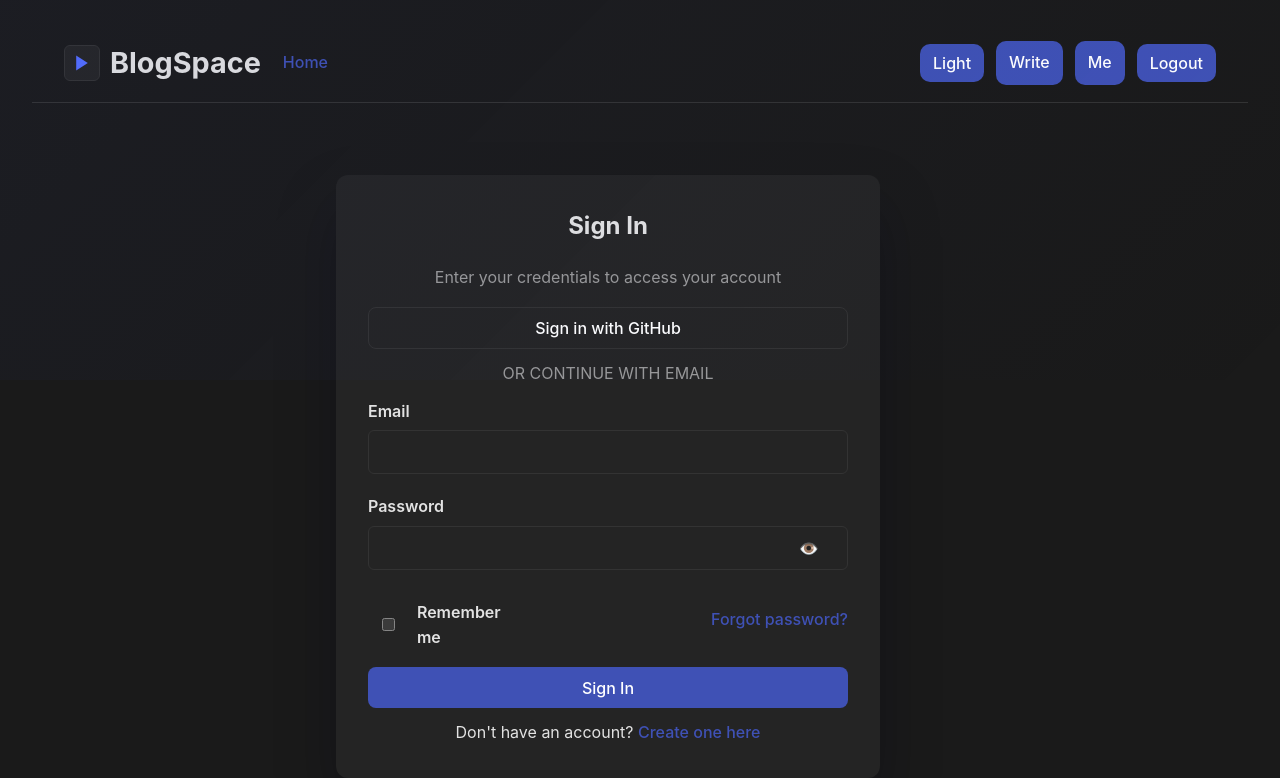
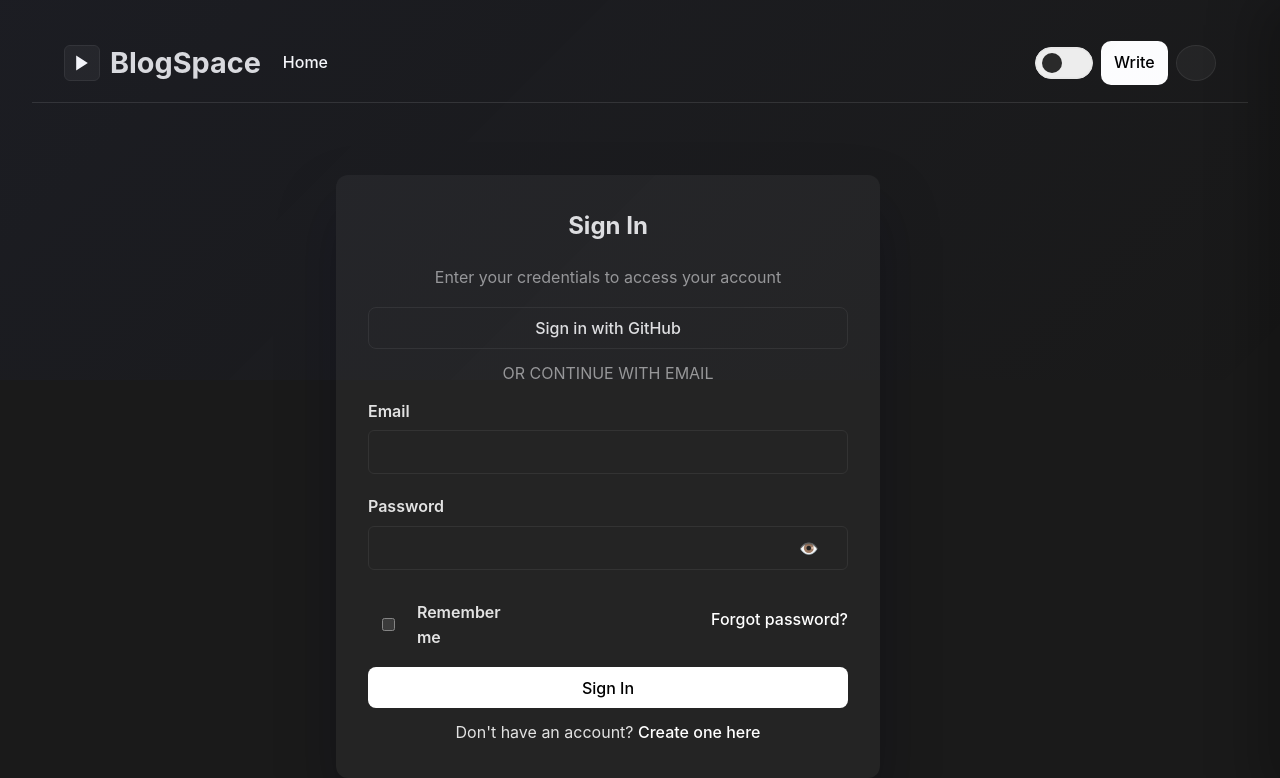
Before and after one commit to Chirayu1411Mitra/DevBlog, a React (Vite) app in the folder client/: page /login in a window 1280 px wide. Shown: the top 778 px of the page. Built offline with nearby package versions, Linux system fonts and the light colour scheme; no server answers; sample sign-in values are in the browser's storage.

Commit message:
CHANGES IN FRONTEND

```diff
--- a/client/src/components/NavBar.jsx
+++ b/client/src/components/NavBar.jsx
@@ -1,4 +1,4 @@
-import React, { useEffect, useState } from 'react';
+import React, { useEffect, useRef, useState } from 'react';
 import { Link, useNavigate } from 'react-router-dom';
 
 const Navbar = () => {
@@ -22,23 +22,72 @@ const Navbar = () => {
 
   const toggleTheme = () => setTheme((t) => (t === 'dark' ? 'light' : 'dark'));
 
+  // User menu (right mini sidebar)
+  const [menuOpen, setMenuOpen] = useState(false);
+  const panelRef = useRef(null);
+  const overlayRef = useRef(null);
+
+  useEffect(() => {
+    const onKeyDown = (e) => {
+      if (e.key === 'Escape') setMenuOpen(false);
+    };
+    document.addEventListener('keydown', onKeyDown);
+    return () => document.removeEventListener('keydown', onKeyDown);
+  }, []);
+
+  const closeMenu = () => setMenuOpen(false);
+  const openMenu = () => setMenuOpen(true);
+
+  const goTo = (path) => {
+    navigate(path);
+    closeMenu();
+  };
+
   return (
     <nav className="site-shell" style={{ display: 'flex', justifyContent: 'space-between', alignItems: 'center', marginBottom: '1.5rem' }}>
       <div className="brand">
         <Link to="/" style={{ textDecoration: 'none', color: 'inherit', display: 'flex', alignItems: 'center' }}>
-          <span className="logo"><svg viewBox="0 0 24 24" fill="none" xmlns="http://www.w3.org/2000/svg"><path d="M5 3L19 12L5 21V3Z" fill="#536dfe"/></svg></span>
+          <span className="logo"><svg viewBox="0 0 24 24" fill="none" xmlns="http://www.w3.org/2000/svg"><path d="M5 3L19 12L5 21V3Z" fill="var(--accent)"/></svg></span>
           <h1 style={{ margin: 0, marginLeft: 10 }}>BlogSpace</h1>
         </Link>
         <Link to="/" style={{ marginLeft: 12 }}>Home</Link>
       </div>
 
-      <div className="nav-ctas">
-        <button onClick={toggleTheme} className="btn" title="Toggle theme">{theme === 'dark' ? 'Light' : 'Dark'}</button>
+      <div className="nav-ctas" style={{ display: 'flex', alignItems: 'center', gap: 8 }}>
+        <label className="theme-toggle" title="Theme" aria-label="Theme toggle">
+          <input
+            type="checkbox"
+            checked={theme === 'light'}
+            onChange={(e) => setTheme(e.target.checked ? 'light' : 'dark')}
+            aria-checked={theme === 'light'}
+          />
+          <span className="track">
+            <span className="thumb" />
+          </span>
+        </label>
         {token ? (
           <>
             <Link to="/create" className="btn">Write</Link>
-            <Link to="/user" className="btn">{username || 'Me'}</Link>
-            <button onClick={handleLogout} className="btn">Logout</button>
+            <button
+              aria-label="Open account menu"
+              className="icon-btn"
+              onClick={openMenu}
+              style={{
+                width: 36,
+                height: 36,
+                borderRadius: '50%',
+                display: 'inline-flex',
+                alignItems: 'center',
+                justifyContent: 'center',
+                border: '1px solid var(--border, #333)',
+                background: 'var(--surface, #1e1e1e)',
+                cursor: 'pointer'
+              }}
+            >
+              <svg width="20" height="20" viewBox="0 0 24 24" fill="none" xmlns="http://www.w3.org/2000/svg">
+                <path d="M12 12c2.761 0 5-2.239 5-5s-2.239-5-5-5-5 2.239-5 5 2.239 5 5 5zm0 2c-4.418 0-8 2.239-8 5v1h16v-1c0-2.761-3.582-5-8-5z" fill="currentColor"/>
+              </svg>
+            </button>
           </>
         ) : (
           <>
@@ -47,6 +96,42 @@ const Navbar = () => {
           </>
         )}
       </div>
+
+      {token && (
+        <>
+          <div
+            ref={overlayRef}
+            className={`sidepanel-overlay ${menuOpen ? 'show' : ''}`}
+            onClick={closeMenu}
+            aria-hidden={!menuOpen}
+          />
+
+          <aside
+            ref={panelRef}
+            className={`sidepanel ${menuOpen ? 'open' : ''}`}
+            role="dialog"
+            aria-modal="true"
+            aria-label="Account menu"
+          >
+            <div className="sidepanel-header">
+              <div style={{ fontWeight: 700 }}>Account</div>
+              <button className="icon-btn" onClick={closeMenu} aria-label="Close menu">×</button>
+            </div>
+            <div className="sidepanel-content">
+              <button className="sidepanel-item" onClick={() => goTo('/user')}>
+                <span>Profile</span>
+              </button>
+              <button className="sidepanel-item" onClick={() => goTo('/my-drafts')}>
+                <span>Drafts</span>
+              </button>
+              <hr className="sidepanel-sep" />
+              <button className="sidepanel-item danger" onClick={() => { closeMenu(); handleLogout(); }}>
+                <span>Logout</span>
+              </button>
+            </div>
+          </aside>
+        </>
+      )}
     </nav>
   );
 };
--- a/client/src/components/Toast.css
+++ b/client/src/components/Toast.css
@@ -11,7 +11,7 @@
   transform-origin: right bottom;
   animation: toast-in 300ms ease;
 }
-.toast-info { border-left: 4px solid #3b82f6; }
+.toast-info { border-left: 4px solid var(--accent); }
 .toast-success { border-left: 4px solid #10b981; }
 .toast-error { border-left: 4px solid #ef4444; }
 
--- a/client/src/index.css
+++ b/client/src/index.css
@@ -9,8 +9,8 @@
   --surface: #242424;
   --muted: #999;
   --text: rgba(255,255,255,0.87);
-  --accent: #3f51b5;
-  --accent-fg: #ffffff;
+  --accent: #ffffff;
+  --accent-fg: #000000;
   --border: #333;
 
   font-family: var(--font-family);
@@ -32,7 +32,7 @@
   --surface: #ffffff;
   --muted: #666;
   --text: #0f1724;
-  --accent: #3f51b5;
+  --accent: #000000;
   --accent-fg: #ffffff;
   --border: #e6e9f0;
   color-scheme: light;
@@ -62,7 +62,7 @@ a {
   transition: color 0.25s;
 }
 a:hover {
-  color: #536dfe;
+  color: var(--accent);
 }
 
 /* --- Navbar --- */
@@ -106,7 +106,7 @@ button, .btn {
   color: var(--accent-fg);
 }
 button:hover, .btn:hover {
-  border-color: #8c9eff;
+  border-color: var(--accent);
 }
 button:focus, button:focus-visible {
   outline: 4px auto -webkit-focus-ring-color;
@@ -138,14 +138,14 @@ textarea {
   transition: border-color 0.25s;
 }
 .post-card:hover {
-  border-color: #536dfe;
+  border-color: var(--accent);
 }
 .post-card h2 {
   margin-top: 0;
   margin-bottom: 0.5rem;
 }
 .post-card h2 a {
-  color: #b3baff;
+  color: var(--accent);
 }
 .post-card .post-meta {
   font-size: 0.9rem;
@@ -217,7 +217,7 @@ article .post-content pre code {
 .tag-pill { display: inline-block; background: rgba(0,0,0,0.2); color: var(--text); padding: 4px 10px; border-radius: 999px; margin-right: 8px; font-size: 0.85rem; }
 
 /* --- Auth card / forms --- */
-.auth-page { display: flex; justify-content: center; padding: 3rem 1rem; }
+.auth-page { display: flex; justify-content: center; padding: 3rem 1rem; color: var(--text); }
 .auth-card { width: 480px; background: var(--surface); padding: 2rem; border-radius: 10px; box-shadow: 0 20px 50px rgba(2,6,23,0.25); }
 .site-shell { width: 100%; max-width: 1369px; padding: 1rem 2rem; }
 .page-wrapper { width: 100%; }
@@ -246,9 +246,38 @@ nav { background: transparent; }
 .nav-ctas .btn { padding: 8px 12px; border-radius: 10px; }
 .nav-ctas .signup { background: var(--accent); color: var(--accent-fg); }
 
+/* Theme toggle (switch) */
+.theme-toggle { display: inline-flex; align-items: center; cursor: pointer; }
+.theme-toggle input { display: none; }
+.theme-toggle .track {
+  width: 56px;
+  height: 30px;
+  background: var(--surface);
+  border-radius: 999px;
+  border: 1px solid var(--border);
+  position: relative;
+  display: inline-block;
+  box-shadow: inset 0 0 0 1px rgba(0,0,0,0.02);
+}
+[data-theme='light'] .theme-toggle .track { background: #2a2a2a; border-color: #2f2f2f; }
+[data-theme='dark'] .theme-toggle .track { background: #ededed; border-color: #e6e6e6; }
+.theme-toggle .thumb {
+  position: absolute;
+  top: 50%;
+  left: 6px;
+  transform: translateY(-50%);
+  width: 20px;
+  height: 20px;
+  border-radius: 50%;
+  transition: left 180ms ease, background 180ms ease;
+}
+[data-theme='light'] .theme-toggle .thumb { background: #ededed; }
+[data-theme='dark'] .theme-toggle .thumb { background: #2a2a2a; }
+.theme-toggle input:checked + .track .thumb { left: 30px; }
+
 /* refine auth card shadow and spacing */
 .auth-card { box-shadow: 0 30px 60px rgba(2,6,23,0.28); border-radius: 12px; }
-.auth-card .oauth-btn { display: flex; align-items: center; gap: 8px; justify-content: center; }
+.auth-card .oauth-btn { display: flex; align-items: center; gap: 8px; justify-content: center;color: var(--text); }
 
 /* password field eye button */
 .password-field { position: relative; }
@@ -293,3 +322,59 @@ nav { background: transparent; }
 @media (max-width: 960px) {
   .profile-grid { grid-template-columns: 1fr; }
 }
+
+/* --- Right mini side panel (account menu) --- */
+.sidepanel-overlay {
+  position: fixed;
+  inset: 0;
+  background: rgba(0,0,0,0.35);
+  opacity: 0;
+  pointer-events: none;
+  transition: opacity 200ms ease;
+  z-index: 49;
+}
+.sidepanel-overlay.show { opacity: 1; pointer-events: auto; }
+
+.sidepanel {
+  position: fixed;
+  top: 0;
+  right: 0;
+  height: 100vh;
+  width: 280px;
+  max-width: 86vw;
+  background: var(--surface);
+  color: var(--text);
+  border-left: 1px solid var(--border);
+  box-shadow: -20px 0 50px rgba(0,0,0,0.25);
+  transform: translateX(100%);
+  transition: transform 220ms ease;
+  z-index: 50;
+  display: flex;
+  flex-direction: column;
+}
+.sidepanel.open { transform: translateX(0); }
+
+.sidepanel-header {
+  display: flex;
+  align-items: center;
+  justify-content: space-between;
+  padding: 14px 14px;
+  border-bottom: 1px solid var(--border);
+}
+
+.sidepanel-content { padding: 8px; display: flex; flex-direction: column; }
+.sidepanel-item {
+  display: flex;
+  align-items: center;
+  gap: 10px;
+  padding: 10px 12px;
+  background: transparent;
+  border: 1px solid transparent;
+  border-radius: 10px;
+  color: var(--text);
+  cursor: pointer;
+  text-align: left;
+}
+.sidepanel-item:hover { background: rgba(255,255,255,0.04); border-color: var(--border); }
+.sidepanel-item.danger { color: #ef4444; }
+.sidepanel-sep { border: none; border-top: 1px solid var(--border); margin: 8px 0; }
```
